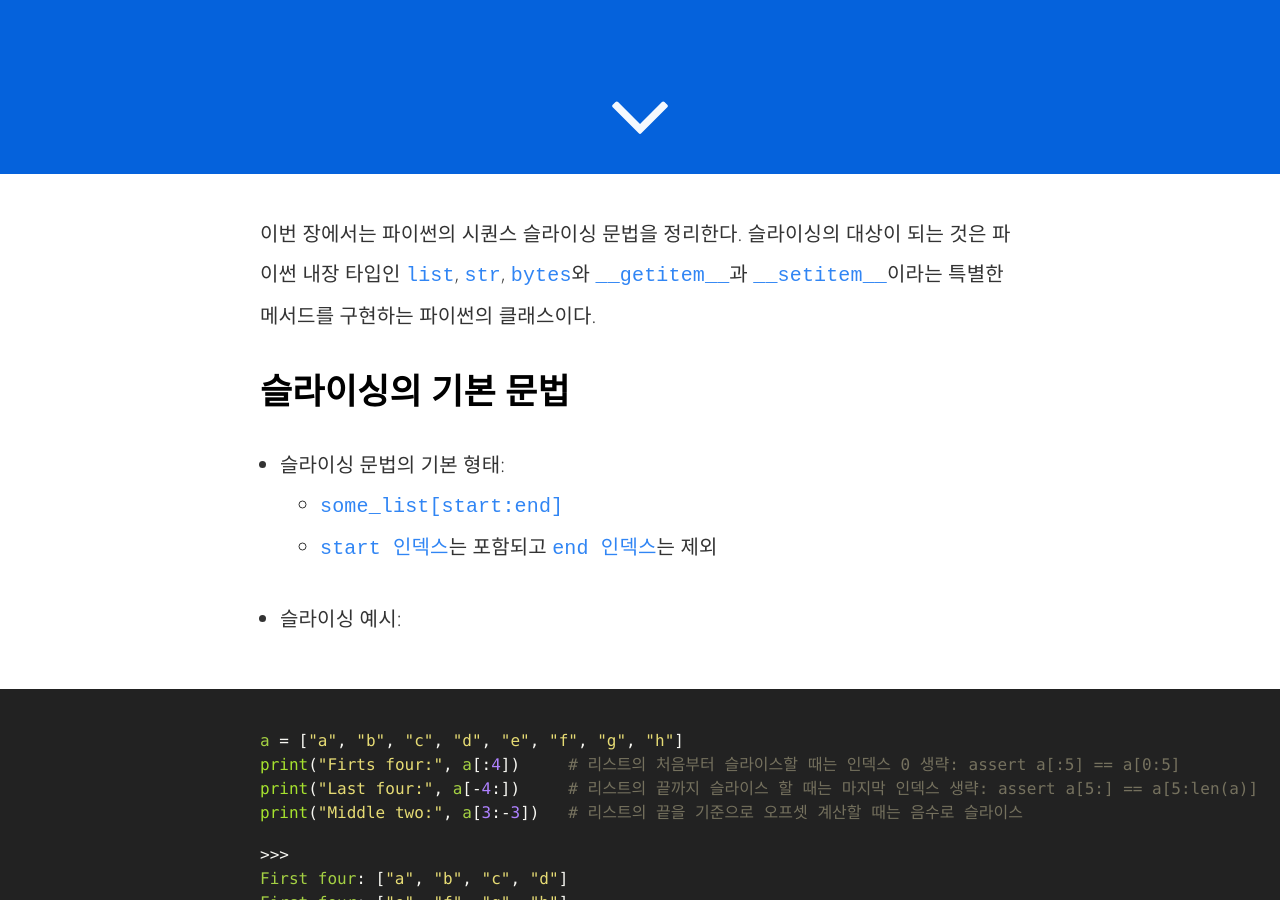
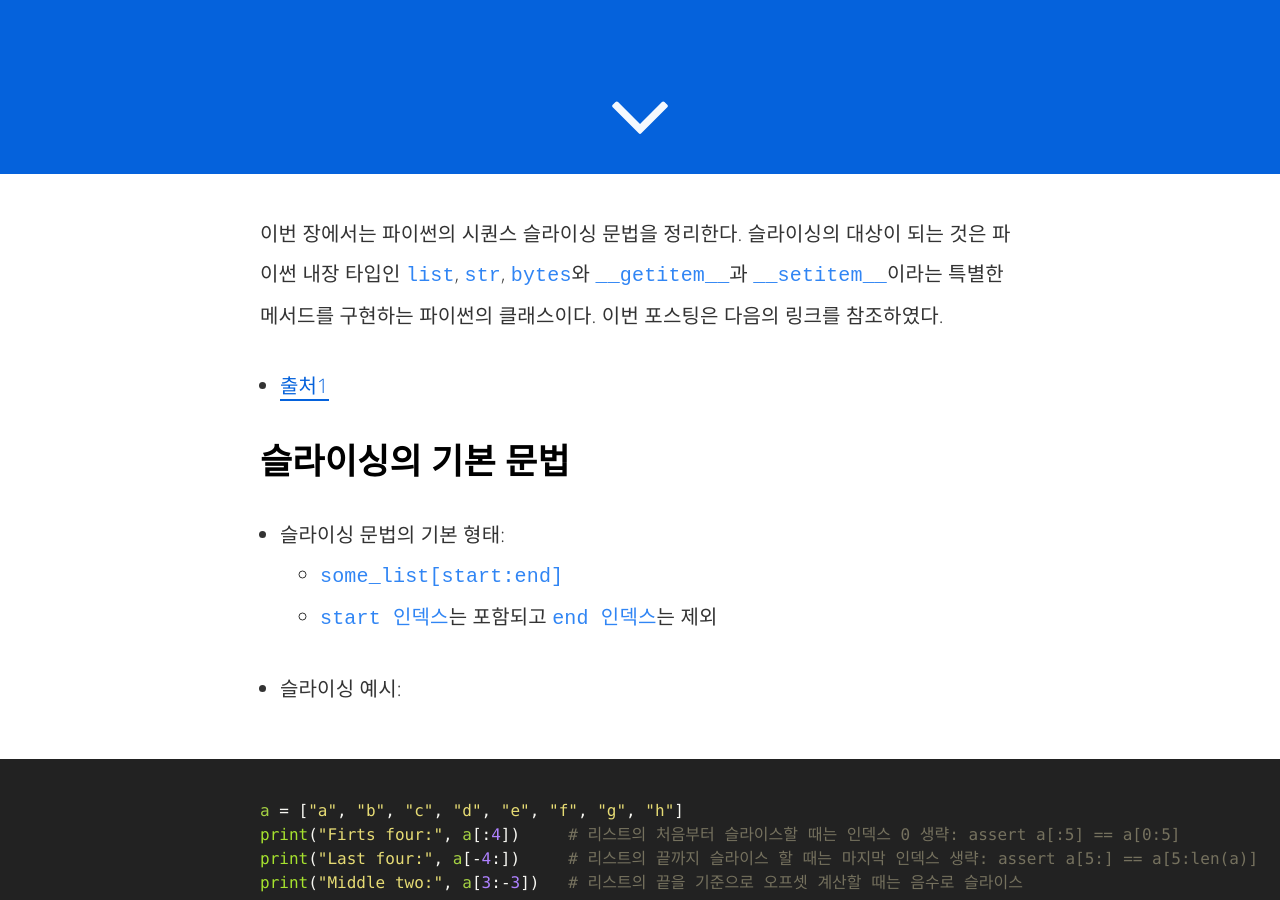
Before and after one commit to hcnoh/blog-prev, a Jekyll site: the page built from _posts/2018-09-16-effective-python-way05.md, in a window 1280 px wide and 900 px high, scrolled down 726 px. Built offline with Jekyll 4.4.1, drawn with Linux system fonts in a browser that asks for light colours; comment, search, counter and statistics services are not loaded.

Commit message:
Update 2018-09-16-effective-python-way05.md

```diff
--- a/_posts/2018-09-16-effective-python-way05.md
+++ b/_posts/2018-09-16-effective-python-way05.md
@@ -12,6 +12,8 @@ twitter_text: 'WAY 5. 시퀀스를 슬라이스하는 방법을 알자'
 ---
 
 이번 장에서는 파이썬의 시퀀스 슬라이싱 문법을 정리한다. 슬라이싱의 대상이 되는 것은 파이썬 내장 타입인 `list`, `str`, `bytes`와 `__getitem__`과 `__setitem__`이라는 특별한 메서드를 구현하는 파이썬의 클래스이다.
+이번 포스팅은 다음의 링크를 참조하였다.
+- [출처1](https://blueshw.github.io/2016/01/20/2016-01-20-shallow-copy-deep-copy/)
 
 ## 슬라이싱의 기본 문법
 - 슬라이싱 문법의 기본 형태:
```
